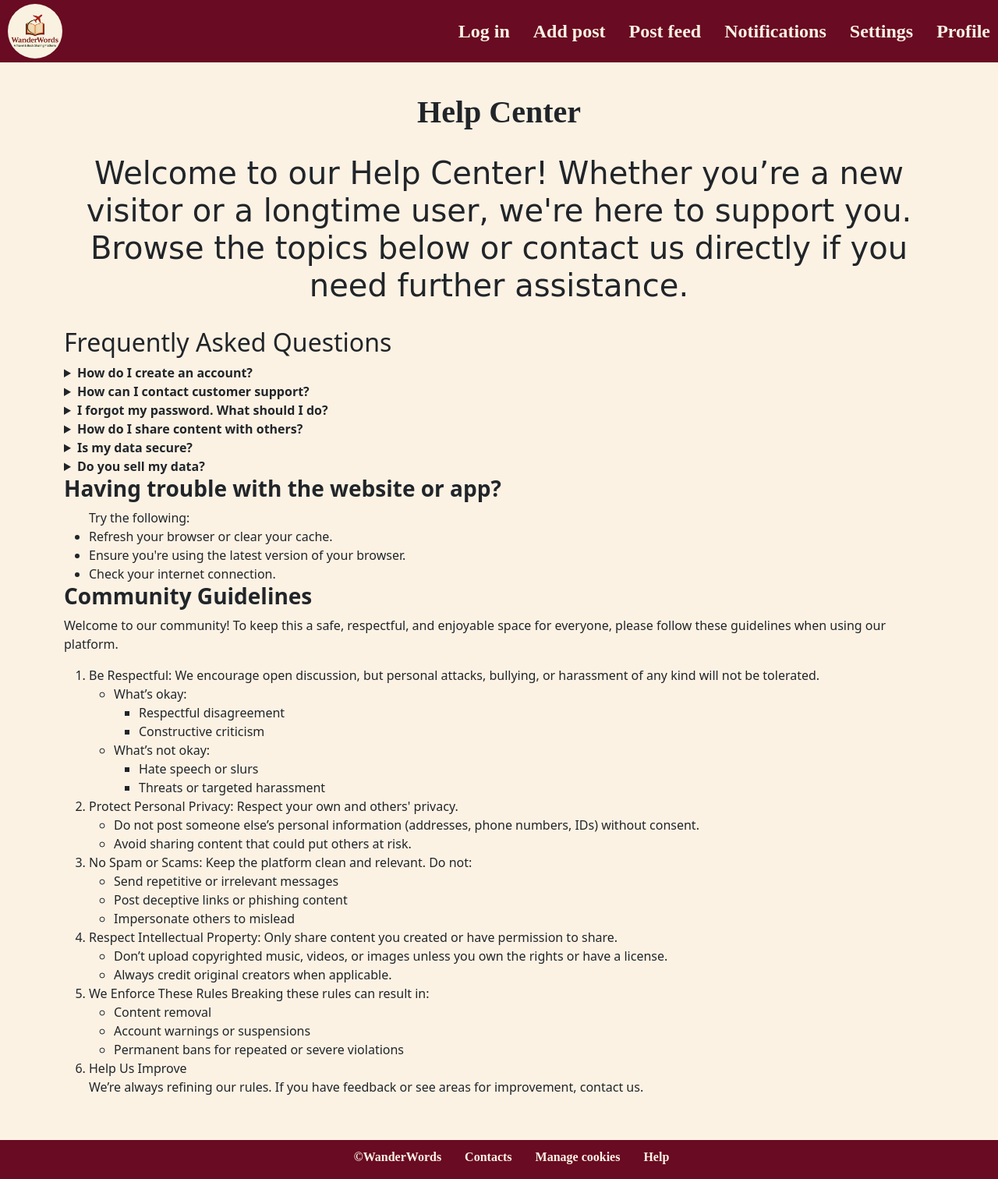
After one commit to mariami57/Final-assignment, a Django app: template templates/common/help.html in a window 1280 px wide. The commit adds this page. Shown: the whole page at 78% size. Run offline with Django 5.2, Linux system fonts and the light colour scheme; the template is opened without the code that fills it, so the values that code supplies are empty; some web fonts are replaced.

Commit message:
updated the "Help" page

```diff
--- a/templates/common/cookies.html
+++ b/templates/common/cookies.html
@@ -9,7 +9,6 @@
             <h2 class="subtitle">We use cookies to enhance your experience, analyze site performance, and provide personalized content. You can choose which types of cookies you're comfortable with. Your preferences can be updated at any time.</h2>
         </div>
         <div class="container d-flex">
-
 
 
             <div class="sub-container d-flex flex-column justify-space-between">
--- a/templates/common/footer.html
+++ b/templates/common/footer.html
@@ -15,6 +15,6 @@
     </li>
 
     <li>
-        <p><a href="#">Help</a></p>
+        <p><a href="{% url 'help' %}">Help</a></p>
     </li>
 </ul>
--- /dev/null
+++ b/templates/common/help.html
@@ -0,0 +1,125 @@
+{% extends 'base.html' %}
+{% load static %}
+
+{% block content %}
+    <main>
+        <div>
+            <h1 class="section-title times">Help Center</h1>
+            <h2 class="subtitle">Welcome to our Help Center! Whether you’re a new visitor or a longtime user, we're here to support you. Browse the topics below or contact us directly if you need further assistance.</h2>
+        </div>
+
+        <div class="container">
+            <div class="">
+                <h2>Frequently Asked Questions</h2>
+
+                <div class="details">
+                    <details>
+                      <summary><strong>How do I create an account?</strong></summary>
+                      <p>Click on the "Sign Up" button at the top right corner of the page and fill in your details. </p>
+                    </details>
+
+                    <details>
+                      <summary><strong>How can I contact customer support?</strong></summary>
+                      <p>You can reach us at support@example.com or through our live chat, available Monday to Friday.</p>
+                    </details>
+
+                    <details>
+                      <summary><strong> I forgot my password. What should I do?</strong></summary>
+                      <p>Go to the password reset page and enter your email address. We'll send you a link to create a new password.</p>
+                    </details>
+
+                    <details>
+                      <summary><strong> How do I share content with others?</strong></summary>
+                      <p>Look for the “Share” button on your dashboard. You can copy a link or invite others via email.</p>
+                    </details>
+
+                    <details>
+                      <summary><strong>  Is my data secure?</strong></summary>
+                      <p> Yes. We use SSL encryption and follow industry best practices to keep your data safe.</p>
+                    </details>
+
+                    <details>
+                      <summary><strong> Do you sell my data?</strong></summary>
+                      <p> Never. We do not sell or share your personal data with third parties. </p>
+                    </details>
+                </div>
+
+            </div>
+
+            <div class="">
+                  <h3><strong> Having trouble with the website or app?</strong></h3>
+                  <ul>Try the following:
+                      <li>Refresh your browser or clear your cache.</li>
+                      <li>Ensure you're using the latest version of your browser.</li>
+                      <li>Check your internet connection.</li>
+                  </ul>
+            </div>
+
+            <div class="">
+                  <h3><strong> Community Guidelines</strong></h3>
+
+                    <p>Welcome to our community! To keep this a safe, respectful, and enjoyable space for everyone, please follow these guidelines when using our platform.</p>
+                    <ol>
+                        <li> Be Respectful: We encourage open discussion, but personal attacks, bullying, or harassment of any kind will not be tolerated.
+                            <ul>
+                                <li>What’s okay:
+                                    <ul>
+                                        <li>Respectful disagreement</li>
+                                        <li>Constructive criticism</li>
+                                    </ul>
+                                </li>
+
+                                <li>What’s not okay:
+                                    <ul>
+                                        <li>Hate speech or slurs</li>
+                                        <li>Threats or targeted harassment</li>
+                                    </ul>
+                                </li>
+                            </ul>
+                        </li>
+
+
+                        <li> Protect Personal Privacy: Respect your own and others' privacy.
+                            <ul>
+                                <li>Do not post someone else’s personal information (addresses, phone numbers, IDs) without consent.</li>
+                                <li>Avoid sharing content that could put others at risk.</li>
+                            </ul>
+                        </li>
+
+                        <li> No Spam or Scams: Keep the platform clean and relevant.
+                            Do not:
+                            <ul>
+                                <li>Send repetitive or irrelevant messages</li>
+                                <li>Post deceptive links or phishing content</li>
+                                <li>Impersonate others to mislead</li>
+                            </ul>
+                        </li>
+
+                        <li> Respect Intellectual Property: Only share content you created or have permission to share.
+                            <ul>
+                                <li>Don’t upload copyrighted music, videos, or images unless you own the rights or have a license.</li>
+                                <li>Always credit original creators when applicable.</li>
+                            </ul>
+                        </li>
+
+                        <li> We Enforce These Rules
+                            Breaking these rules can result in:
+                            <ul>
+                                <li>Content removal</li>
+                                <li>Account warnings or suspensions</li>
+                                <li>Permanent bans for repeated or severe violations</li>
+                            </ul>
+                        </li>
+
+                        <li> Help Us Improve
+                            <p>We’re always refining our rules. If you have feedback or see areas for improvement, <a href="{% url 'contacts' %}">contact us</a>.</p>
+                        </li>
+                    </ol>
+            </div>
+
+
+        </div>
+
+    </main>
+
+{% endblock %}
```
Also changed, not shown: static/css/common_pages.css (line endings or trailing spaces), static/images/pngtree-single-chocolate-chip-cookie-png-image_14031716.png (added).
